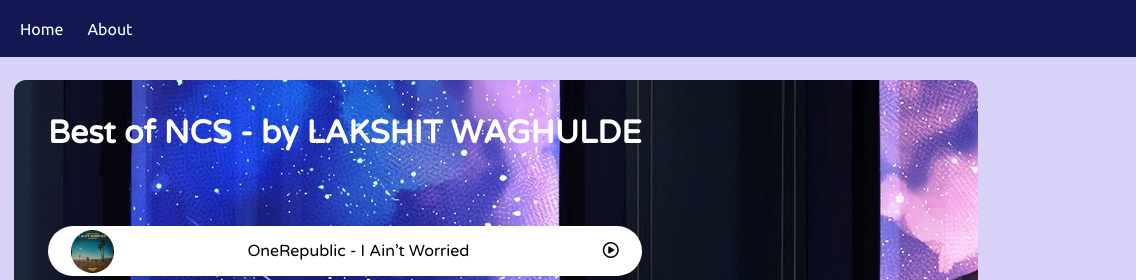
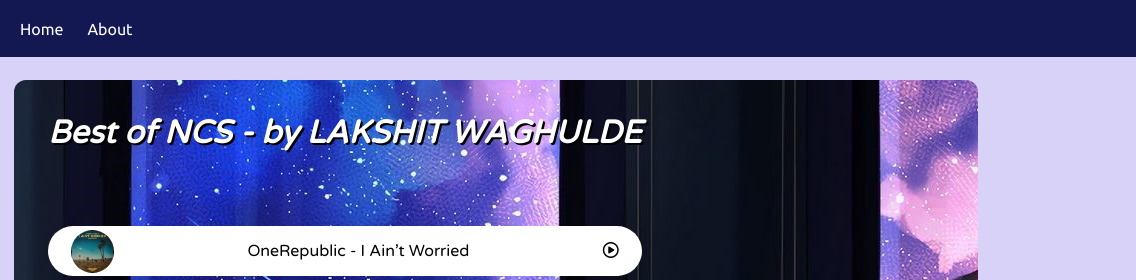
Before and after one commit to lakshitwaghulde/Rhythmiq, a plain HTML site: page index.html in a window 1280 px wide. Shown: the top 280 px of the page, 144-1280 px from the left. Drawn offline with Linux system fonts and the light colour scheme.

Commit message:
Update style.css

```diff
--- a/style.css
+++ b/style.css
@@ -7,6 +7,11 @@
 *{
     margin: 0;
     padding: 0;
+}
+
+h1{
+    text-shadow:2px 2px black;
+    font-style: italic;
 }
 
 nav{
```
